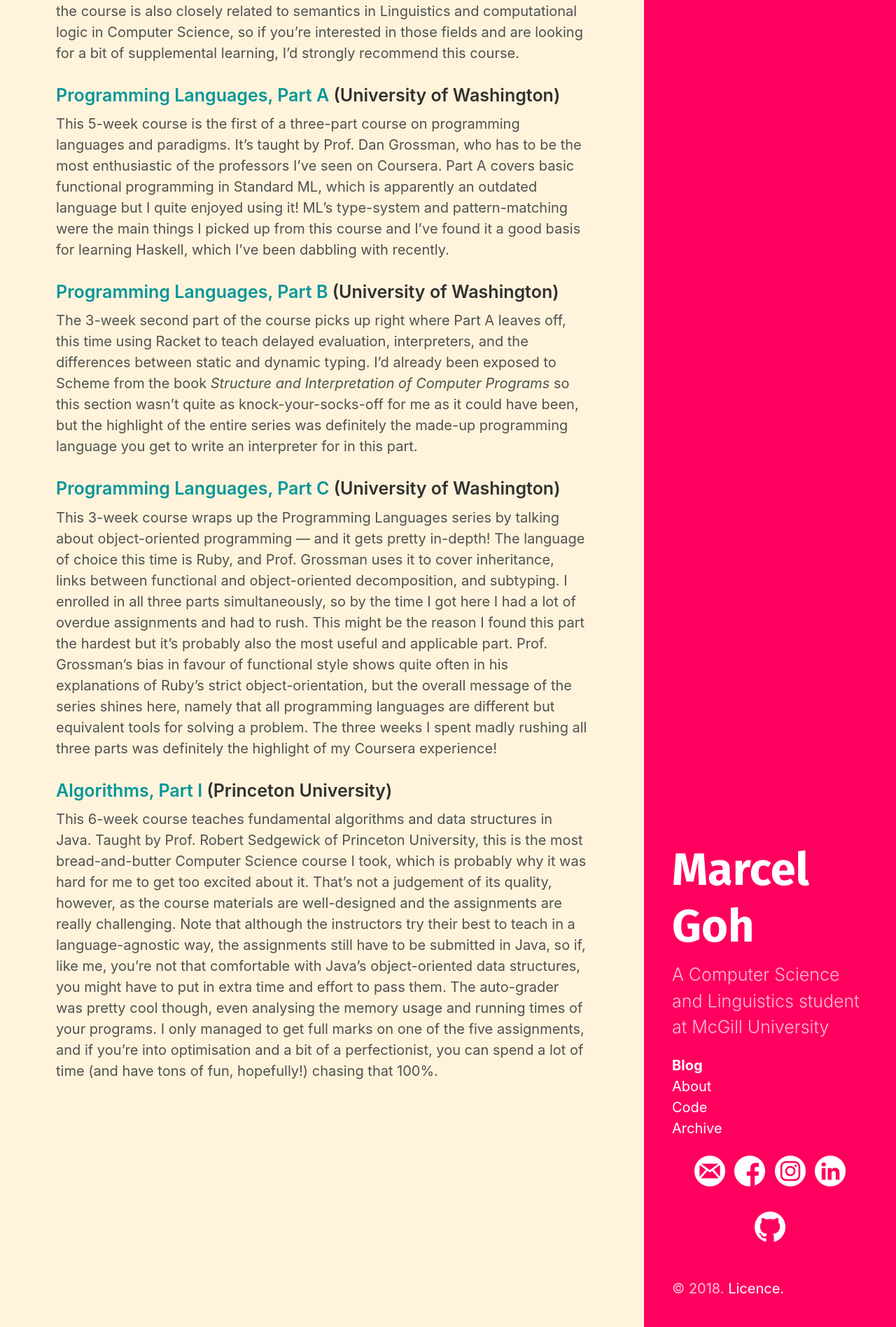
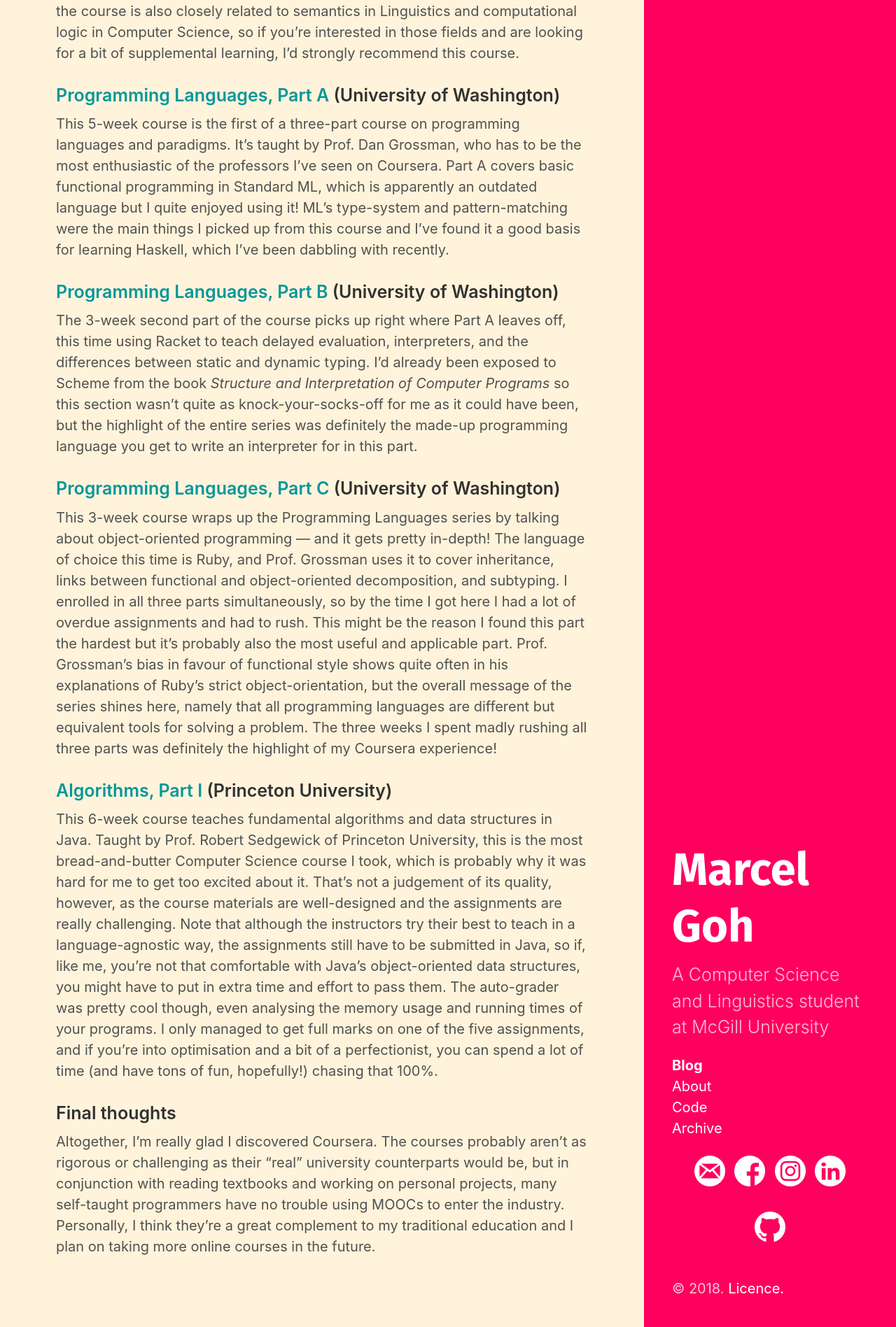
Before and after one commit to marcelgoh/marcelgoh.github.io, a Jekyll site: the page built from _posts/2018-08-11-six-moocs.md, in a window 1280 px wide. Shown: the part 1853-3750 px from the top of the page at 70% size. Built offline with Jekyll 4.4.1, drawn with Linux system fonts in a browser that asks for light colours.

Commit message:
edited MOOCs post

```diff
--- a/_posts/2018-08-11-six-moocs.md
+++ b/_posts/2018-08-11-six-moocs.md
@@ -29,3 +29,6 @@
 
 ### [Algorithms, Part I](https://www.coursera.org/learn/algorithms-part1/) (Princeton University)
 This 6-week course teaches fundamental algorithms and data structures in Java. Taught by Prof. Robert Sedgewick of Princeton University, this is the most bread-and-butter Computer Science course I took, which is probably why it was hard for me to get too excited about it. That's not a judgement of its quality, however, as the course materials are well-designed and the assignments are really challenging. Note that although the instructors try their best to teach in a language-agnostic way, the assignments still have to be submitted in Java, so if, like me, you're not that comfortable with Java's object-oriented data structures, you might have to put in extra time and effort to pass them. The auto-grader was pretty cool though, even analysing the memory usage and running times of your programs. I only managed to get full marks on one of the five assignments, and if you're into optimisation and a bit of a perfectionist, you can spend a lot of time (and have tons of fun, hopefully!) chasing that 100%.
+
+### Final thoughts
+Altogether, I'm really glad I discovered Coursera. The courses probably aren't as rigorous or challenging as their "real" university counterparts would be, but in conjunction with reading textbooks and working on personal projects, many self-taught programmers have no trouble using MOOCs to enter the industry. Personally, I think they're a great complement to my traditional education and I plan on taking more online courses in the future.
```
